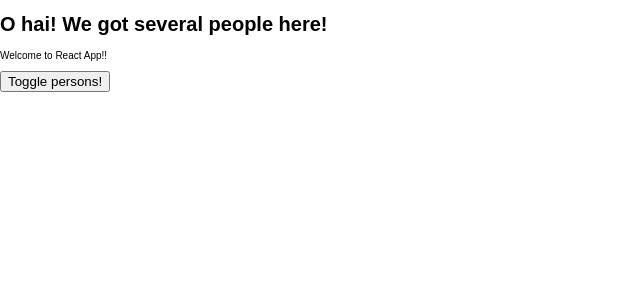
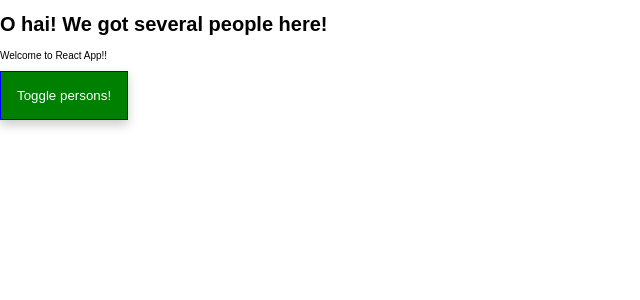
Before and after one commit to diego-c/react-complete-guide, a React app in the folder section 5/: page / in a window 1280 px wide. Shown: the top 300 px of the page, without its empty margins (0-640 px from the left). Built offline with nearby package versions, Linux system fonts and the light colour scheme.

Commit message:
section 5 lecture 67

```diff
--- a/section 5/src/People/People.css
+++ b/section 5/src/People/People.css
@@ -5,3 +5,24 @@
 .bold {
     font-weight: bold;
 }
+
+.btn {
+    padding: 16px;
+    background-color: green;
+    outline: none;
+    color: #fff;
+    box-shadow: 0 5px 10px #ccc;
+    border: 1px solid blue;
+    cursor: pointer
+}
+.btn:hover {
+    background-color: lightgreen;
+    color: black;
+}
+.btn--red {
+    background-color: red;
+}
+.btn--red:hover {
+    background-color: salmon;
+    color: black;
+}
--- a/section 5/src/People/People.js
+++ b/section 5/src/People/People.js
@@ -71,17 +71,10 @@ class People extends Component {
     }
 
     render() {
-        const btnStyle = {
-            padding: '16px',
-            backgroundColor: 'green',
-            outline: 'none',
-            color: '#fff',
-            boxShadow: '0 5px 10px #ccc',
-            border: '1px solid blue',
-            cursor: 'pointer'
-        }
 
         let persons = null;
+        const btnClasses = [];
+        btnClasses.push(classes.btn);
 
         if (this.state.showPersons) {
             persons = (
@@ -97,21 +90,22 @@ class People extends Component {
                     key= { person.id }
                     nameChangedHandler = { this.nameChangedHandler.bind(this, person.id) }
                     click={ this.deletePersonHandler.bind(this, person.id) }
-                    className={classes.red} />)}
+                    />)}
 
                     </div>
             );
 
-            btnStyle.backgroundColor = 'red';
+            btnClasses.push(classes['btn--red']);
+
         }
 
-        const classes = [];
+        const classesAdded = [];
 
         if (this.state.people.length <= 2) {
-            classes.push('red');
+            classesAdded.push(classes.red);
         }
         if (this.state.people.length <= 1) {
-            classes.push('bold');
+            classesAdded.push(classes.bold);
         }
 
         return (
@@ -123,9 +117,9 @@ class People extends Component {
                     USE this.fn.bind(...)
                     */
                 }
-                <p className={classes.join(' ')}>Welcome to React App!!</p>
+                <p className={classesAdded.join(' ')}>Welcome to React App!!</p>
 
-                <button onClick={ this.togglePersonsHandler }>Toggle persons!</button>
+                <button onClick={ this.togglePersonsHandler } className={ btnClasses.join(' ') }>Toggle persons!</button>
 
                 {persons}
             </div>
--- a/section 5/src/Person/Person.js
+++ b/section 5/src/Person/Person.js
@@ -1,11 +1,11 @@
 import React from 'react';
-import './Person.css';
+import classes from './Person.css';
 
 const Person = props => {
     return (
-    <div className="Person">
-        <p className="Person__btn" onClick={props.click}>X</p>
-        <div className="Person__content">
+    <div className={classes.Person}>
+        <p className={classes.Person__btn} onClick={props.click}>X</p>
+        <div className={classes.Person__content}>
             <h1>Hi! My name is { props.name }, I'm {props.age} and my hobbies are: {props.hobbies.join(', ')}.</h1>
 
             <input type="text" onChange={props.nameChangedHandler} defaultValue={ props.name } />
```
